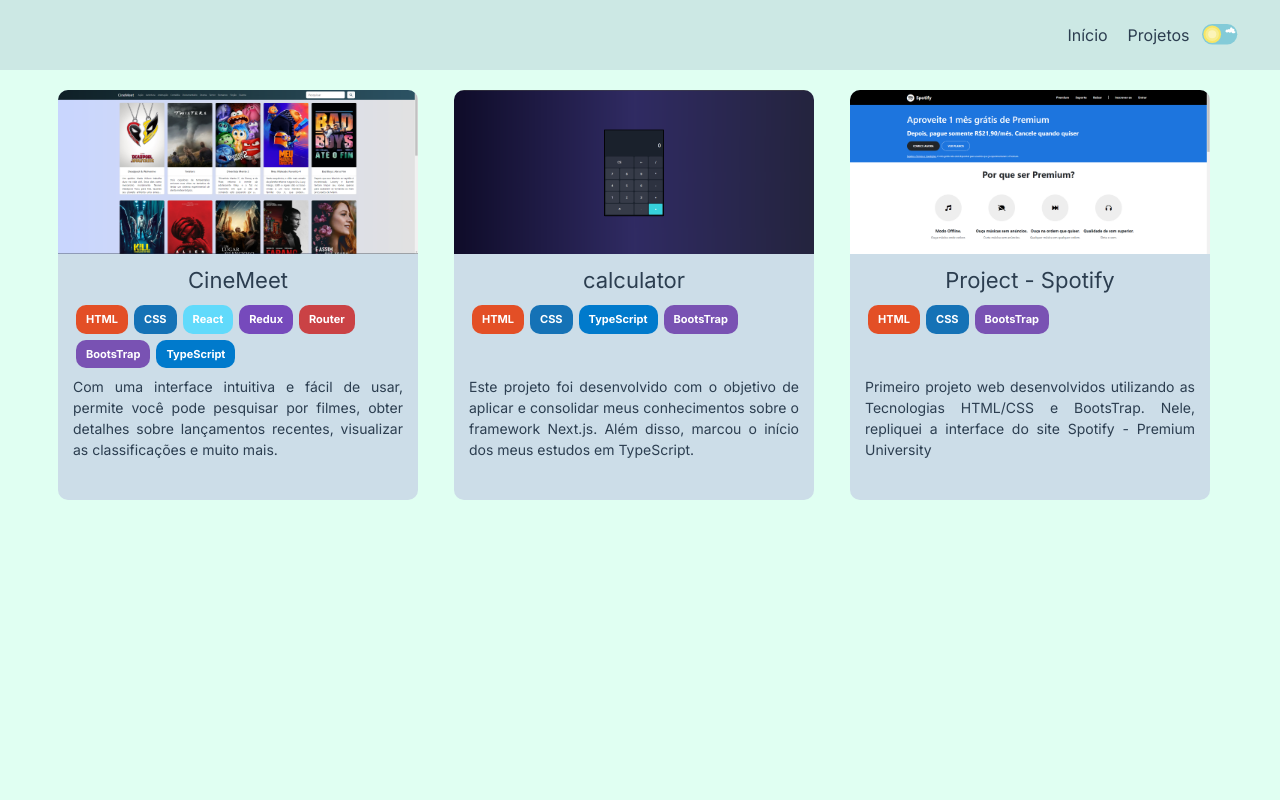
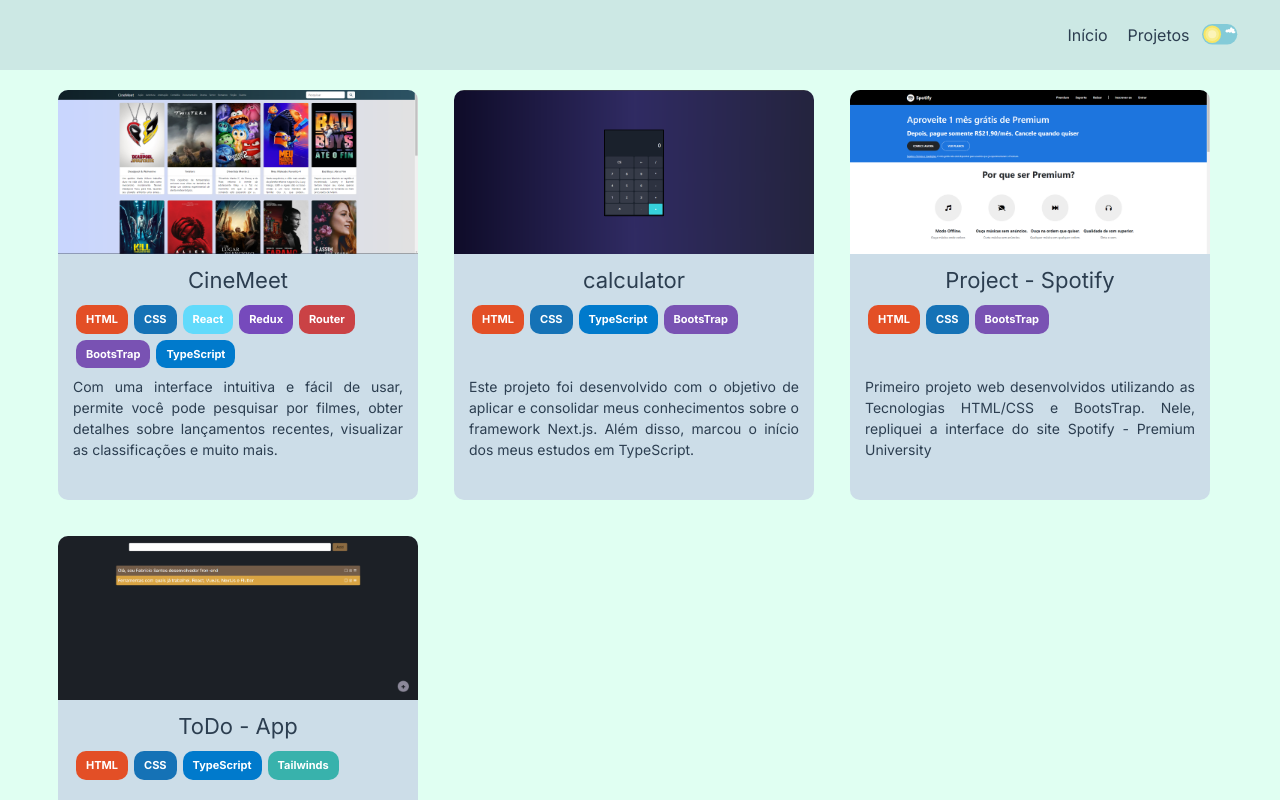
Before and after one commit to SantosFab/fabricio-portfolio, a Next.js app: page /Project in a window 1280 px wide. Shown: the top 800 px of the page. Built offline with nearby package versions, Linux system fonts and the light colour scheme.

Commit message:
feat: add ToDo project to portfolio project list

```diff
--- a/src/app/Project/page.tsx
+++ b/src/app/Project/page.tsx
@@ -9,6 +9,8 @@ import cineMeet2 from "../../../public/image/cineMeet/cineMeet2.png";
 import cineMeet3 from "../../../public/image/cineMeet/cineMeet3.png";
 import cineMeet4 from "../../../public/image/cineMeet/cineMeet4.png";
 import calculator1 from "../../../public/image/calculator/calculator1.png";
+import toDo1 from "../../../public/image/toDo/toDo1.png";
+import toDo2 from "../../../public/image/toDo/toDo2.png";
 import { TagContainer } from "@/component/tagContainer/TagContainer";
 import { useDeviceType } from "@/hook/useDeviceType/useDeviceType";
 
@@ -63,6 +65,19 @@ export default function Project() {
           <TagContainer tag="CSS" />
           <TagContainer tag="BootsTrap" />
         </ProjectContainer>
+        <ProjectContainer
+          isMobile={isMobile}
+          title="ToDo - App"
+          hrefGit="https://github.com/SantosFab/to_do"
+          hrefPreview="https://taskappdev.vercel.app/"
+          images={[toDo1, toDo2]}
+          body="O projeto ToDo é uma aplicação simples de gerenciamento de tarefas que permite aos usuários criar, mover e excluir tarefas."
+        >
+          <TagContainer tag="HTML" />
+          <TagContainer tag="CSS" />
+          <TagContainer tag="TypeScript" />
+          <TagContainer tag="Tailwinds" />
+        </ProjectContainer>
       </div>
     </Styled.StyledProject>
   );
```
Also changed, not shown: public/image/toDo/toDo1.png (added), public/image/toDo/toDo2.png (added).
